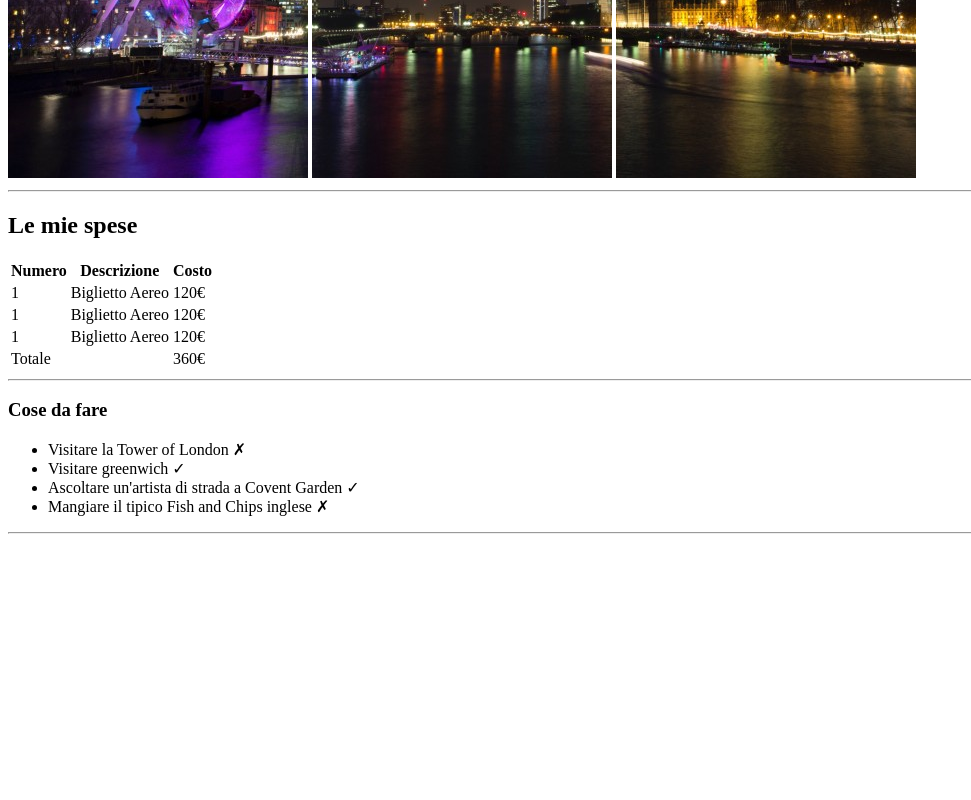
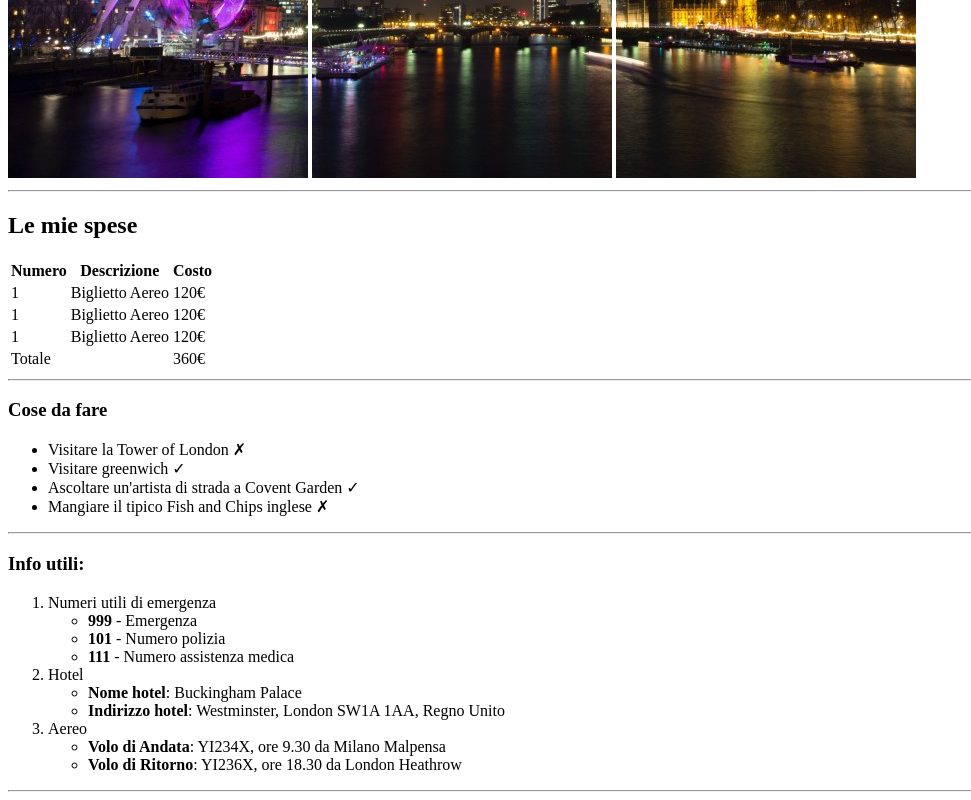
Before and after one commit to MatteoArt/html-london-trip, a plain HTML site: page index.html in a window 1280 px wide. Shown: the part 502-1302 px from the top of the page, without its empty margins (0-971 px from the left). Before the commit the page ends 1044 px from the top, so only its background shows below. Drawn offline with Linux system fonts and the light colour scheme.

Commit message:
aggiungo secondo e terzo div

```diff
--- a/index.html
+++ b/index.html
@@ -72,6 +72,36 @@
         </div>
         <!-- fine secondo blocco -->
         <hr>
+        <!-- terzo blocco -->
+        <div>
+            <h3>Info utili:</h3>
+            <ol>
+                <li>Numeri utili di emergenza
+                    <!-- lista annidata -->
+                    <ul>
+                        <li><strong>999</strong> - Emergenza</li>
+                        <li><strong>101</strong> - Numero polizia</li>
+                        <li><strong>111</strong> - Numero assistenza medica</li>
+                    </ul>
+                </li>
+                <li>Hotel
+                    <!-- lista annidata -->
+                    <ul>
+                        <li><strong>Nome hotel</strong>: Buckingham Palace</li>
+                        <li><strong>Indirizzo hotel</strong>: Westminster, London SW1A 1AA, Regno Unito</li>
+                    </ul>
+                </li>
+                <li>Aereo
+                    <!-- lista annidata -->
+                    <ul>
+                        <li><strong>Volo di Andata</strong>: YI234X, ore 9.30 da Milano Malpensa</li>
+                        <li><strong>Volo di Ritorno</strong>: YI236X, ore 18.30 da London Heathrow</li>
+                    </ul>
+                </li>
+            </ol>
+        </div>
+        <!-- fine terzo blocco -->
+        <hr>
 
     </main>
 </body>
```
